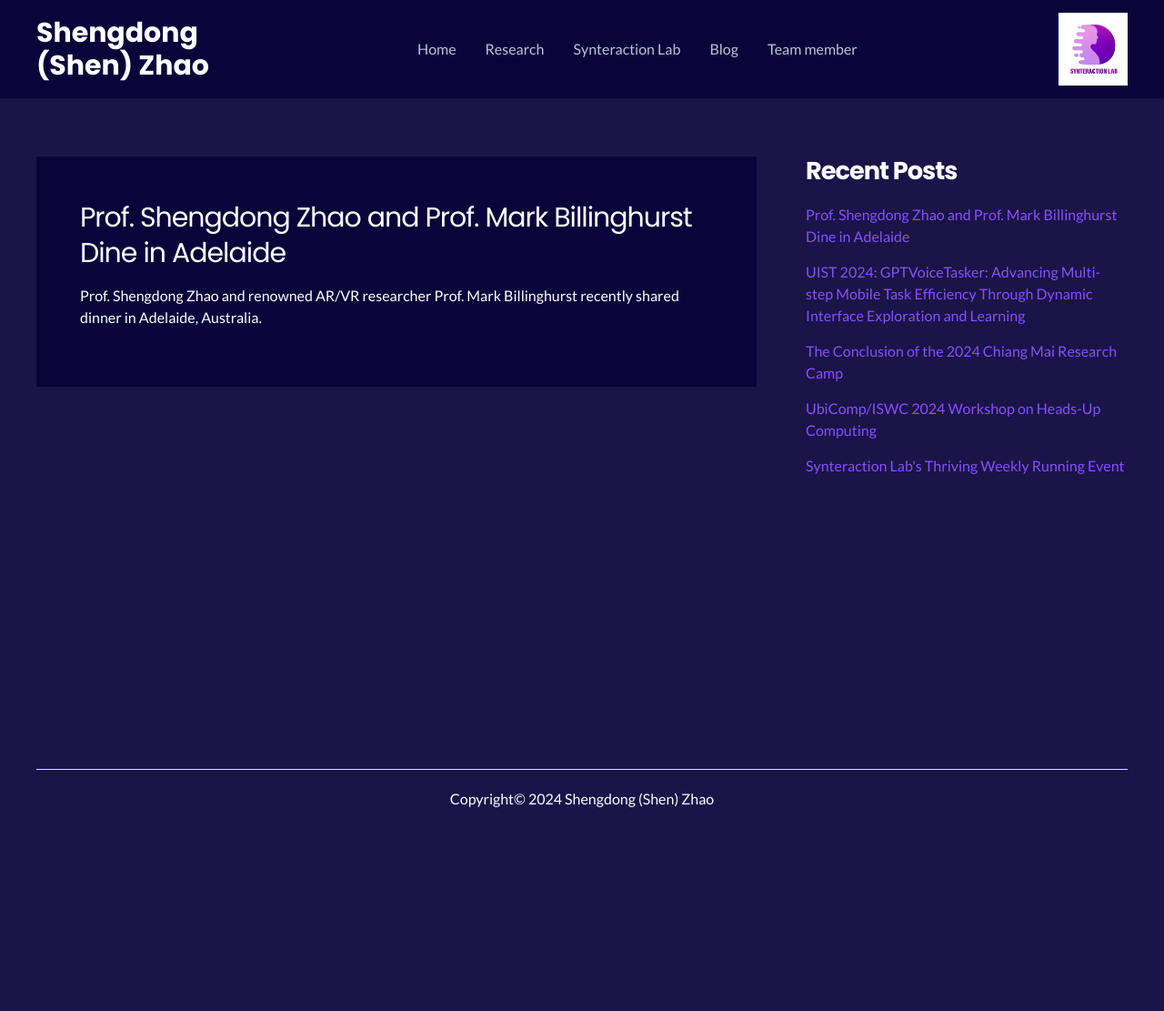
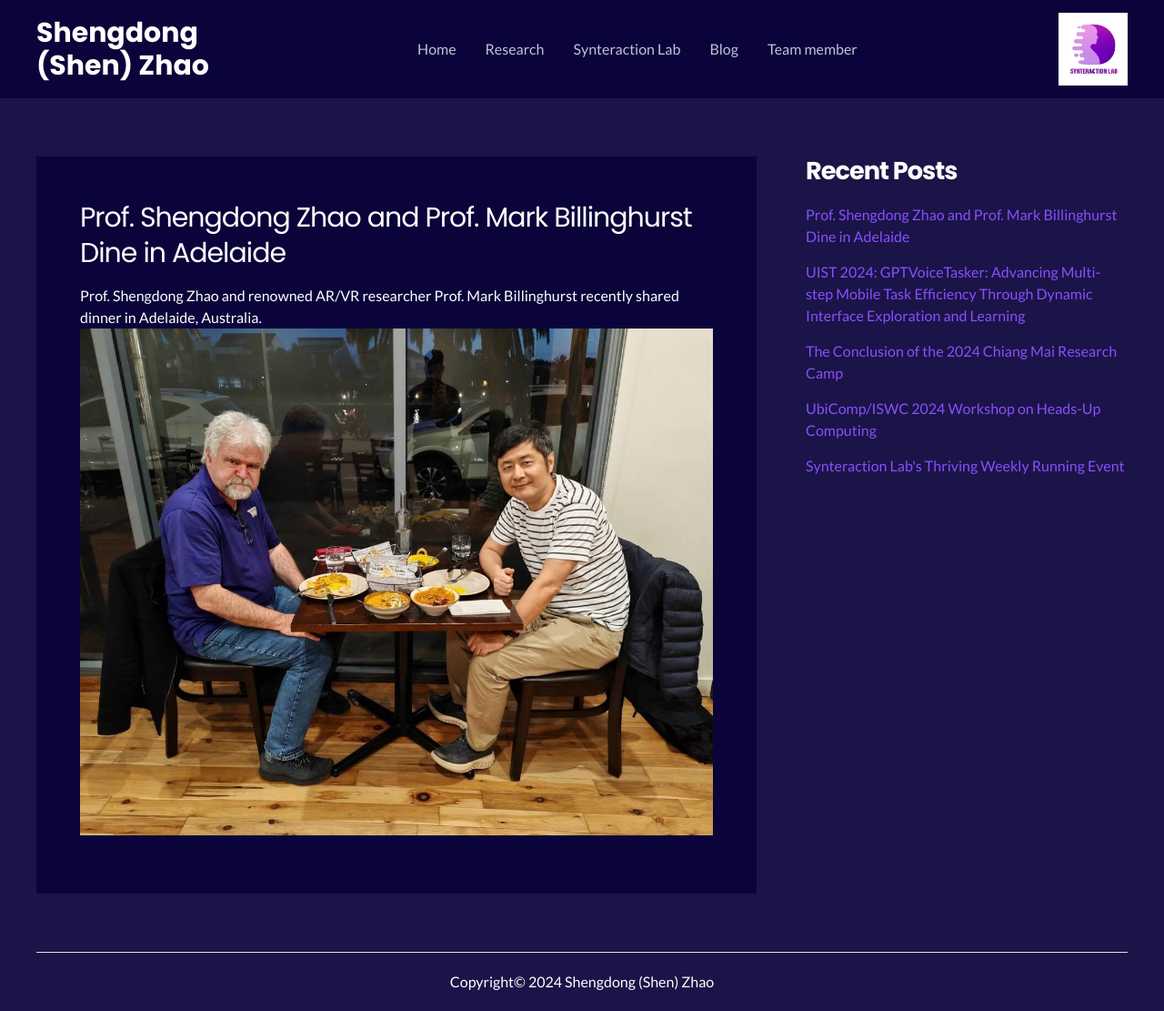
Before and after one commit to sszhao/sszhao.github.io, a Jekyll site: the page built from _posts/2024-10-02-Prof-Shengdong-Zhao-and-Prof-Mark-Billinghurst-Dine-in-Adelaide.md, in a window 1280 px wide. Shown: the whole page at 91% size. Built offline with Jekyll 4.4.1, drawn with Linux system fonts in a browser that asks for light colours; nearby versions of some CDN libraries; before the commit the page ends 910 px from its top, so only the background shows below that.

Commit message:
Update 2024-10-02-Prof-Shengdong-Zhao-and-Prof-Mark-Billinghurst-Dine-in-Adelaide.md

```diff
--- a/_posts/2024-10-02-Prof-Shengdong-Zhao-and-Prof-Mark-Billinghurst-Dine-in-Adelaide.md
+++ b/_posts/2024-10-02-Prof-Shengdong-Zhao-and-Prof-Mark-Billinghurst-Dine-in-Adelaide.md
@@ -13,3 +13,4 @@ page-link:
 video-link:
 ---
 Prof. Shengdong Zhao and renowned AR/VR researcher Prof. Mark Billinghurst recently shared dinner in Adelaide, Australia.
+![Alt text](/assets/img/adelaide-dinner.jpg " ")
```
